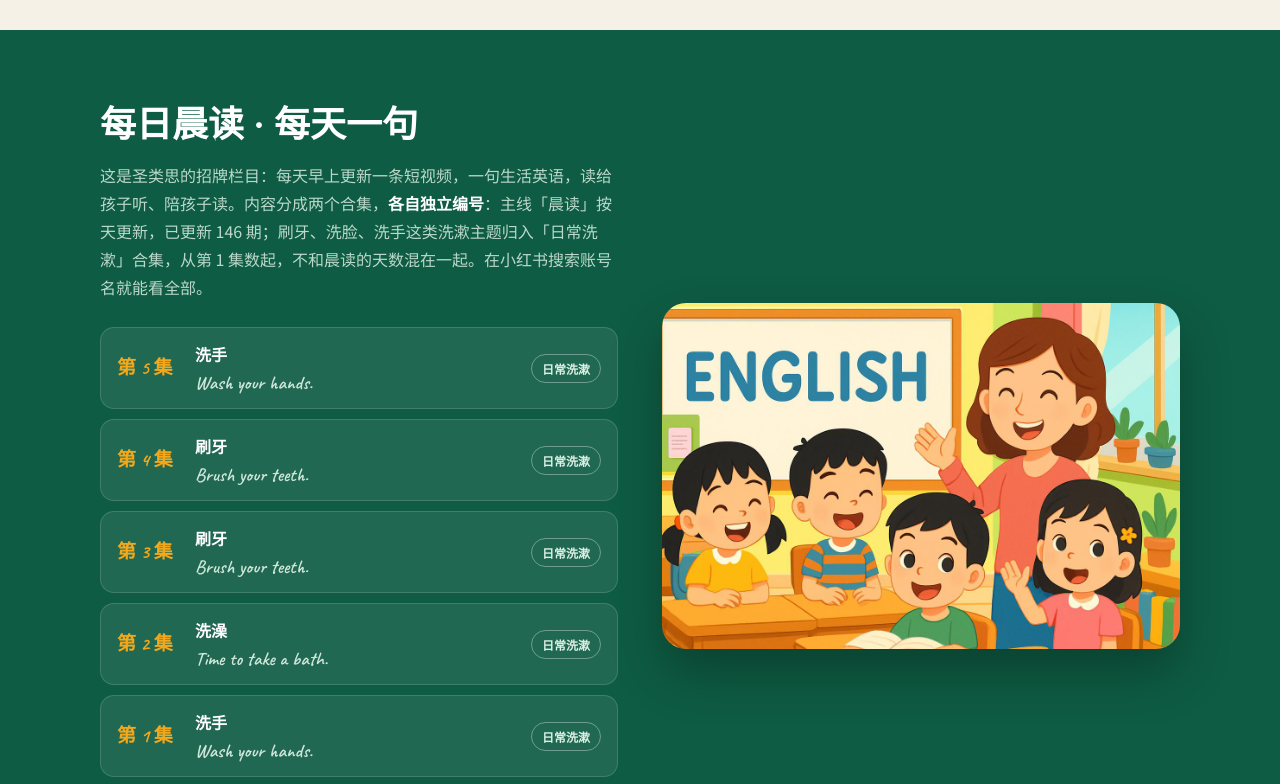
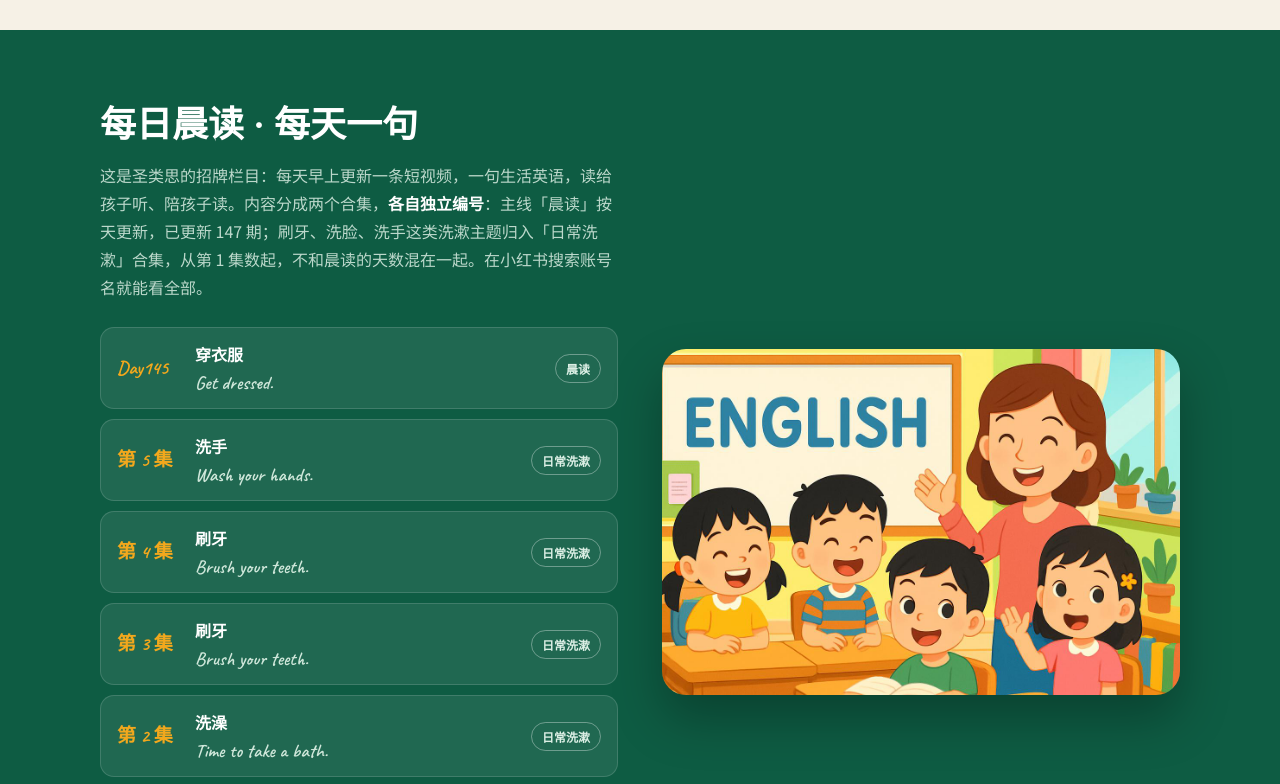
Before and after one commit to Josephwzl69/shengleisi-site, a plain HTML site: page index.html in a window 1280 px wide. Shown: the part 2000-2784 px from the top of the page. Drawn offline with Linux system fonts and the light colour scheme.

Commit message:
Sync morning reading Day145

```diff
--- a/index.html
+++ b/index.html
@@ -446,7 +446,7 @@
             <div class="hero-stats">
               <div><b>11 年</b><span>专注中小学学科课程</span></div>
               <div><b>10 门</b><span>在开课程，英语到理化</span></div>
-              <div><b>146 期</b><span>每日晨读持续更新</span></div>
+              <div><b>147 期</b><span>每日晨读持续更新</span></div>
             </div>
           </div>
           <div class="hero-photo">
@@ -544,9 +544,10 @@
             <div>
               <div class="sec-head" style="margin-bottom:26px;">
                 <h2>每日晨读 · 每天一句</h2>
-                <p>这是圣类思的招牌栏目：每天早上更新一条短视频，一句生活英语，读给孩子听、陪孩子读。内容分成两个合集，<b style="color:#fff;">各自独立编号</b>：主线「晨读」按天更新，已更新 146 期；刷牙、洗脸、洗手这类洗漱主题归入「日常洗漱」合集，从第 1 集数起，不和晨读的天数混在一起。在小红书搜索账号名就能看全部。</p>
+                <p>这是圣类思的招牌栏目：每天早上更新一条短视频，一句生活英语，读给孩子听、陪孩子读。内容分成两个合集，<b style="color:#fff;">各自独立编号</b>：主线「晨读」按天更新，已更新 147 期；刷牙、洗脸、洗手这类洗漱主题归入「日常洗漱」合集，从第 1 集数起，不和晨读的天数混在一起。在小红书搜索账号名就能看全部。</p>
               </div>
               <ul class="ep-list">
+                <li><span class="day">Day145</span><span><span class="theme">穿衣服</span><br /><span class="en">Get dressed.</span></span><span class="coll">晨读</span></li>
                 <li><span class="day">第 5 集</span><span><span class="theme">洗手</span><br /><span class="en">Wash your hands.</span></span><span class="coll">日常洗漱</span></li>
                 <li><span class="day">第 4 集</span><span><span class="theme">刷牙</span><br /><span class="en">Brush your teeth.</span></span><span class="coll">日常洗漱</span></li>
                 <li><span class="day">第 3 集</span><span><span class="theme">刷牙</span><br /><span class="en">Brush your teeth.</span></span><span class="coll">日常洗漱</span></li>
@@ -717,7 +718,8 @@
         { tag: '日常洗漱', en: 'Time to take a bath.', zh: '该洗澡啦。——玩了一天，洗个澡舒服舒服。' },
         { tag: '日常生活', en: 'Let me make a sandwich.', zh: '我来做个三明治。——早餐时间到。' },
         { tag: '日常生活', en: "Let's build with blocks.", zh: '我们来搭积木吧。——搭个高高的塔。' },
-        { tag: '日常生活', en: 'Good night, sleep tight.', zh: '晚安，睡个好觉。——睡前故事讲完啦。' }
+        { tag: '日常生活', en: 'Good night, sleep tight.', zh: '晚安，睡个好觉。——睡前故事讲完啦。' },
+        { tag: '日常生活', en: 'Get dressed.', zh: '穿衣服。——起床啦，自己穿好衣服。' }
       ];
       var idx = 0, flipped = false, reads = 0;
       var fcTag = document.getElementById('fcTag');
```
